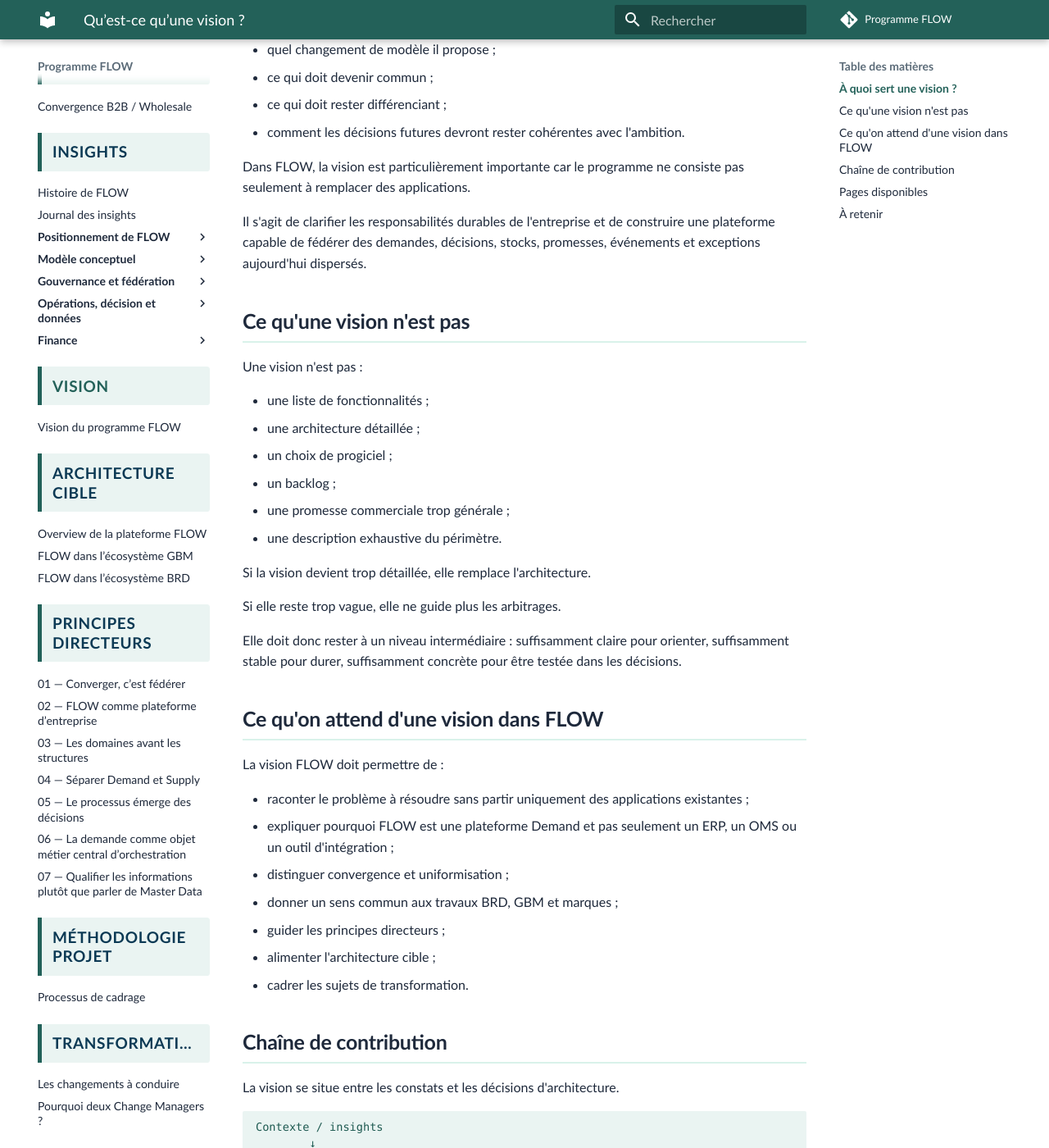
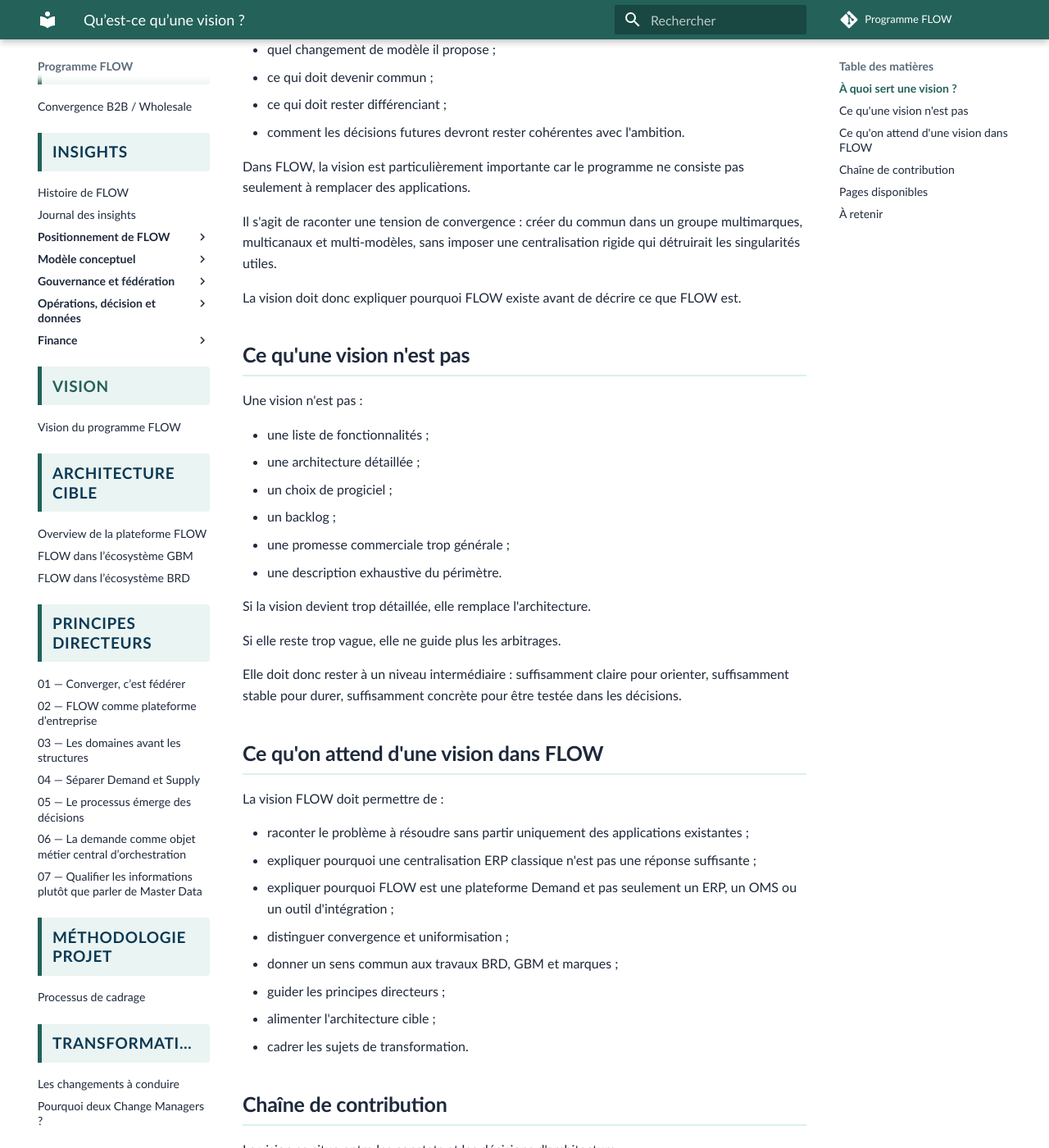
Before and after one commit to laurent-sintes/FLOW-Program, an MkDocs documentation site: the page built from docs/architecture-entreprise/vision/index.md, in a window 1280 px wide and 1400 px high, scrolled down 451 px. Shown: the whole window at 82% size. Built offline with MkDocs 1.6.1 and Material for MkDocs 9.7.7, drawn with Linux system fonts in a browser that asks for light colours; comment, search, counter and statistics services are not loaded.

Commit message:
Clarify vision purpose around convergence tension

```diff
--- a/docs/architecture-entreprise/vision/index.md
+++ b/docs/architecture-entreprise/vision/index.md
@@ -17,7 +17,9 @@ Elle répond d'abord à quelques questions simples :
 
 Dans FLOW, la vision est particulièrement importante car le programme ne consiste pas seulement à remplacer des applications.
 
-Il s'agit de clarifier les responsabilités durables de l'entreprise et de construire une plateforme capable de fédérer des demandes, décisions, stocks, promesses, événements et exceptions aujourd'hui dispersés.
+Il s'agit de raconter une tension de convergence : créer du commun dans un groupe multimarques, multicanaux et multi-modèles, sans imposer une centralisation rigide qui détruirait les singularités utiles.
+
+La vision doit donc expliquer pourquoi FLOW existe avant de décrire ce que FLOW est.
 
 ## Ce qu'une vision n'est pas
 
@@ -41,6 +43,7 @@ Elle doit donc rester à un niveau intermédiaire : suffisamment claire pour ori
 La vision FLOW doit permettre de :
 
 - raconter le problème à résoudre sans partir uniquement des applications existantes ;
+- expliquer pourquoi une centralisation ERP classique n'est pas une réponse suffisante ;
 - expliquer pourquoi FLOW est une plateforme Demand et pas seulement un ERP, un OMS ou un outil d'intégration ;
 - distinguer convergence et uniformisation ;
 - donner un sens commun aux travaux BRD, GBM et marques ;
```
